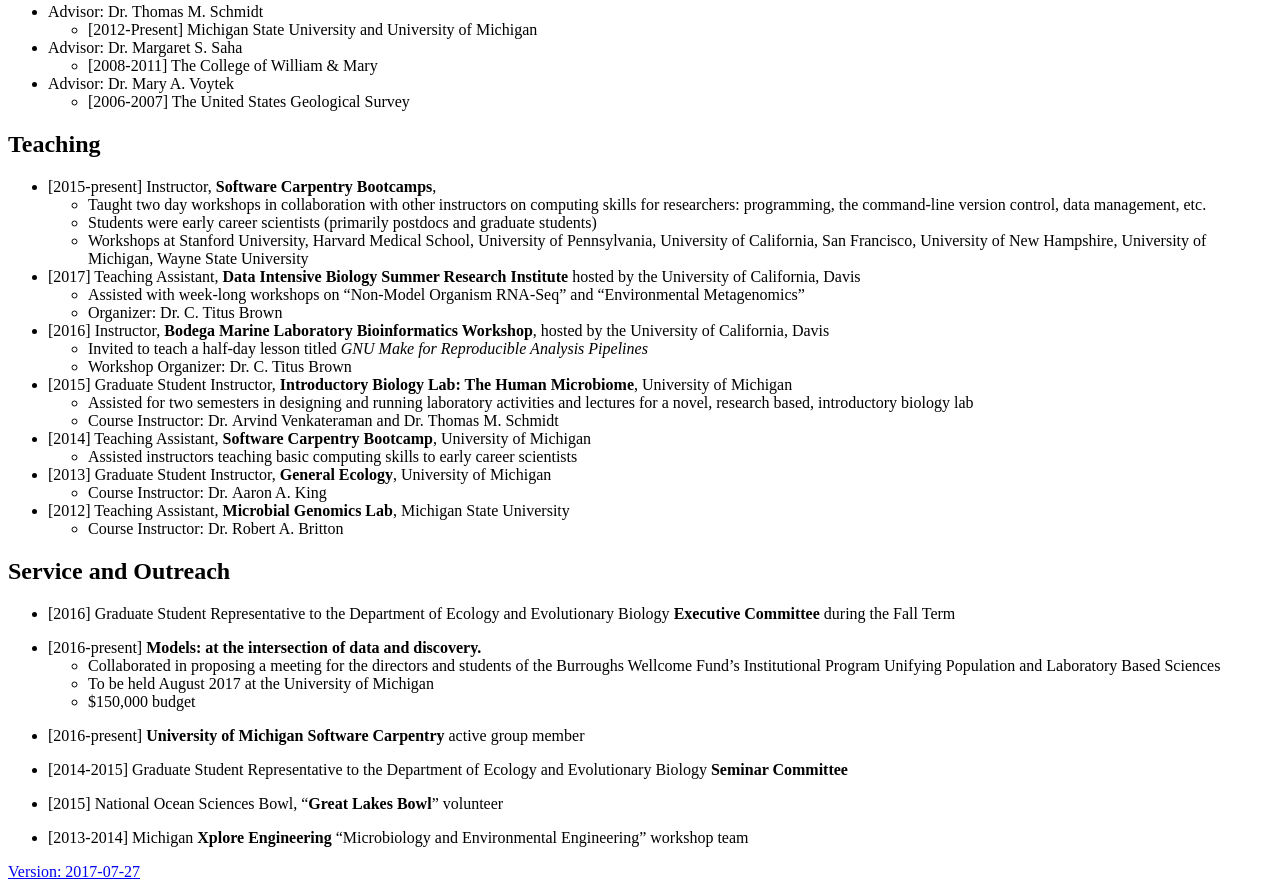
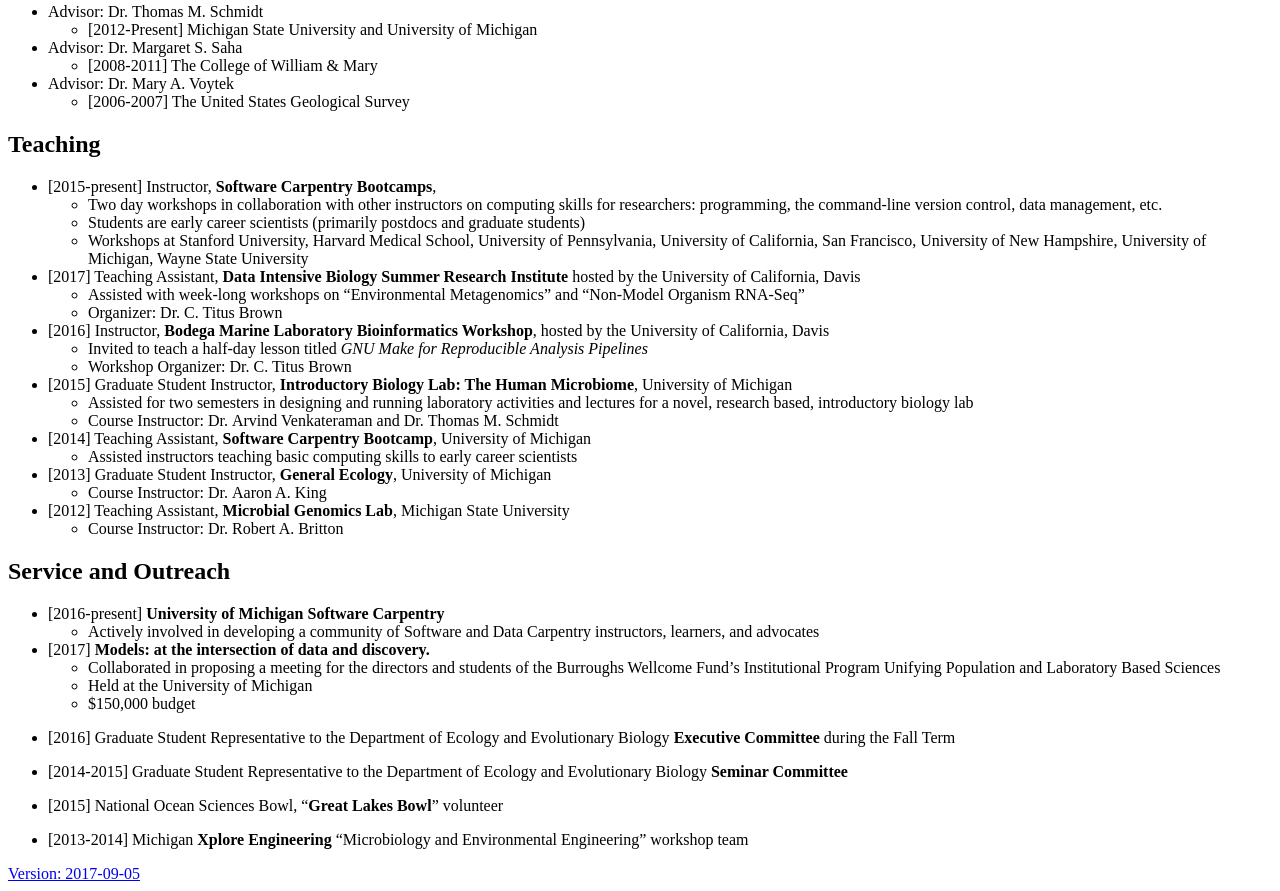
Before and after one commit to bsmith89/resume, a plain HTML site: page index.html in a window 1280 px wide. Shown: the part 1612-2503 px from the top of the page. Drawn offline with Linux system fonts and the light colour scheme.

Commit message:
Tue Sep  5 13:42:16 EDT 2017

```diff
--- a/index.html
+++ b/index.html
@@ -52,7 +52,7 @@
 </ul>
 <h2 id="grants-and-fellowships">Grants and Fellowships</h2>
 <ul>
-<li>[2016-2017] Integrated Training in Microbial Systems (ITiMS) Fellowship
+<li>[2016-2018] Integrated Training in Microbial Systems (ITiMS) Fellowship
 <ul>
 <li>Co-advised by Dr. Thomas M. Schmidt and Dr. Aaron A. King</li>
 </ul></li>
@@ -124,13 +124,13 @@
 <ul>
 <li>[2015-present] Instructor, <strong>Software Carpentry Bootcamps</strong>,
 <ul>
-<li>Taught two day workshops in collaboration with other instructors on computing skills for researchers: programming, the command-line version control, data management, etc.</li>
-<li>Students were early career scientists (primarily postdocs and graduate students)</li>
+<li>Two day workshops in collaboration with other instructors on computing skills for researchers: programming, the command-line version control, data management, etc.</li>
+<li>Students are early career scientists (primarily postdocs and graduate students)</li>
 <li>Workshops at Stanford University, Harvard Medical School, University of Pennsylvania, University of California, San Francisco, University of New Hampshire, University of Michigan, Wayne State University</li>
 </ul></li>
 <li>[2017] Teaching Assistant, <strong>Data Intensive Biology Summer Research Institute</strong> hosted by the University of California, Davis
 <ul>
-<li>Assisted with week-long workshops on “Non-Model Organism RNA-Seq” and “Environmental Metagenomics”</li>
+<li>Assisted with week-long workshops on “Environmental Metagenomics” and “Non-Model Organism RNA-Seq”</li>
 <li>Organizer: Dr. C. Titus Brown</li>
 </ul></li>
 <li>[2016] Instructor, <strong>Bodega Marine Laboratory Bioinformatics Workshop</strong>, hosted by the University of California, Davis
@@ -158,21 +158,24 @@
 </ul>
 <h2 id="service-and-outreach">Service and Outreach</h2>
 <ul>
-<li><p>[2016] Graduate Student Representative to the Department of Ecology and Evolutionary Biology <strong>Executive Committee</strong> during the Fall Term</p></li>
-<li>[2016-present] <strong>Models: at the intersection of data and discovery.</strong>
+<li>[2016-present] <strong>University of Michigan Software Carpentry</strong>
+<ul>
+<li>Actively involved in developing a community of Software and Data Carpentry instructors, learners, and advocates</li>
+</ul></li>
+<li>[2017] <strong>Models: at the intersection of data and discovery.</strong>
 <ul>
 <li>Collaborated in proposing a meeting for the directors and students of the Burroughs Wellcome Fund’s Institutional Program Unifying Population and Laboratory Based Sciences</li>
-<li>To be held August 2017 at the University of Michigan</li>
+<li>Held at the University of Michigan</li>
 <li>$150,000 budget</li>
 </ul></li>
-<li><p>[2016-present] <strong>University of Michigan Software Carpentry</strong> active group member</p></li>
+<li><p>[2016] Graduate Student Representative to the Department of Ecology and Evolutionary Biology <strong>Executive Committee</strong> during the Fall Term</p></li>
 <li><p>[2014-2015] Graduate Student Representative to the Department of Ecology and Evolutionary Biology <strong>Seminar Committee</strong></p></li>
 <li><p>[2015] National Ocean Sciences Bowl, “<strong>Great Lakes Bowl</strong>” volunteer</p></li>
 <li><p>[2013-2014] Michigan <strong>Xplore Engineering</strong> “Microbiology and Environmental Engineering” workshop team</p></li>
 </ul>
 <div class="permalink">
   <a href="http://www.byronjsmith.com/resume.html">
-      Version: 2017-07-27
+      Version: 2017-09-05
     </a>
 </div>
 </body>
```
